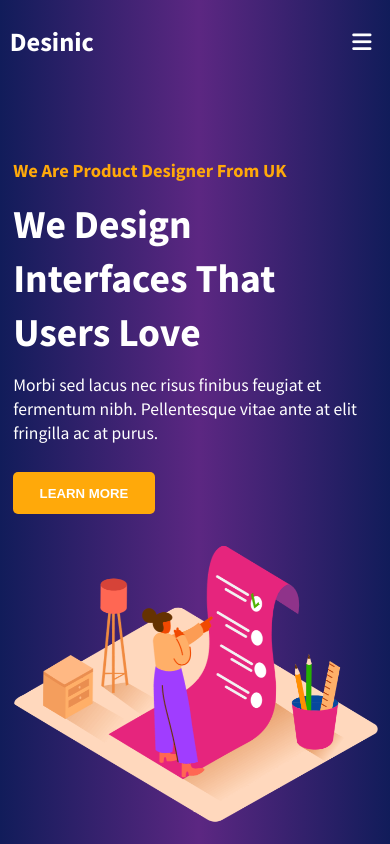
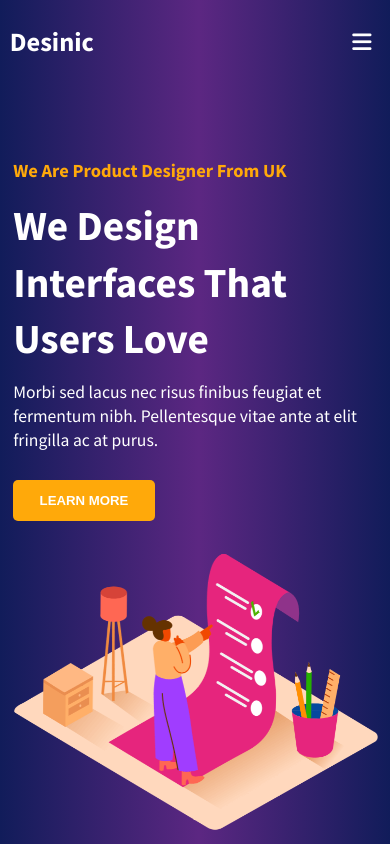
Before and after one commit to vusal5555/agency.responsive.github.io, a website: page index.html in a window 390 px wide. Shown: the top 844 px of the page. Drawn offline with Linux system fonts and the light colour scheme.

Commit message:
optfontsize6789

```diff
--- a/css/style.css
+++ b/css/style.css
@@ -139,7 +139,7 @@
       .header--navbar--brand {
         font-size: 3rem; }
     .header--title {
-      font-size: 4.5rem;
+      font-size: 4.7rem;
       display: block;
       width: 90%; }
     .header .hidden {
@@ -178,7 +178,7 @@
       width: 100%;
       margin: 0 auto; }
     .header--title {
-      font-size: 4.5rem;
+      font-size: 4.7rem;
       display: block;
       width: 90%; }
     .header--navbar {
@@ -231,7 +231,7 @@
       width: 100%;
       padding-inline: 1.5rem; }
     .header--title {
-      font-size: 4.5rem;
+      font-size: 4.7rem;
       width: 90%; }
     .header--navbar {
       width: 95%;
```
